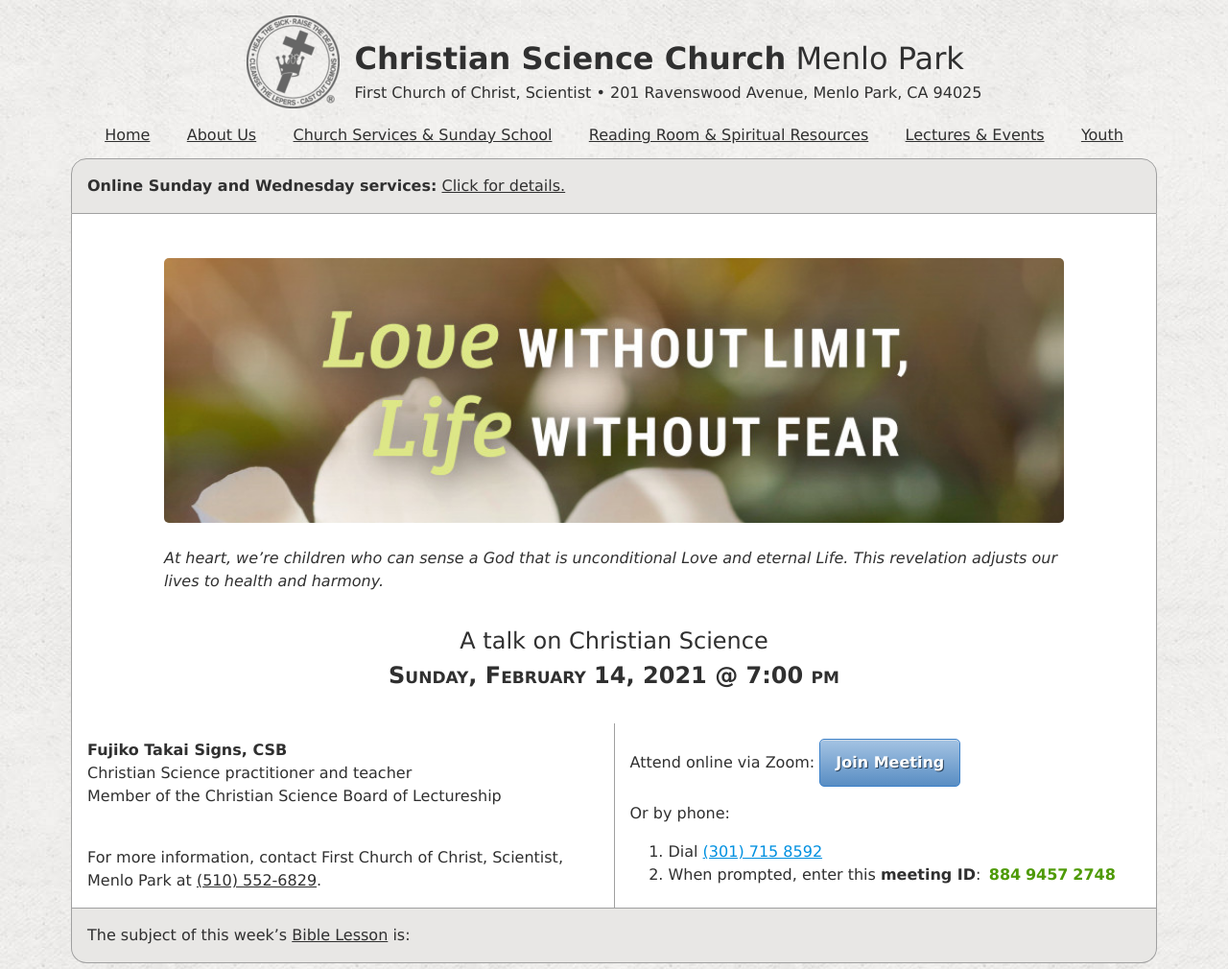
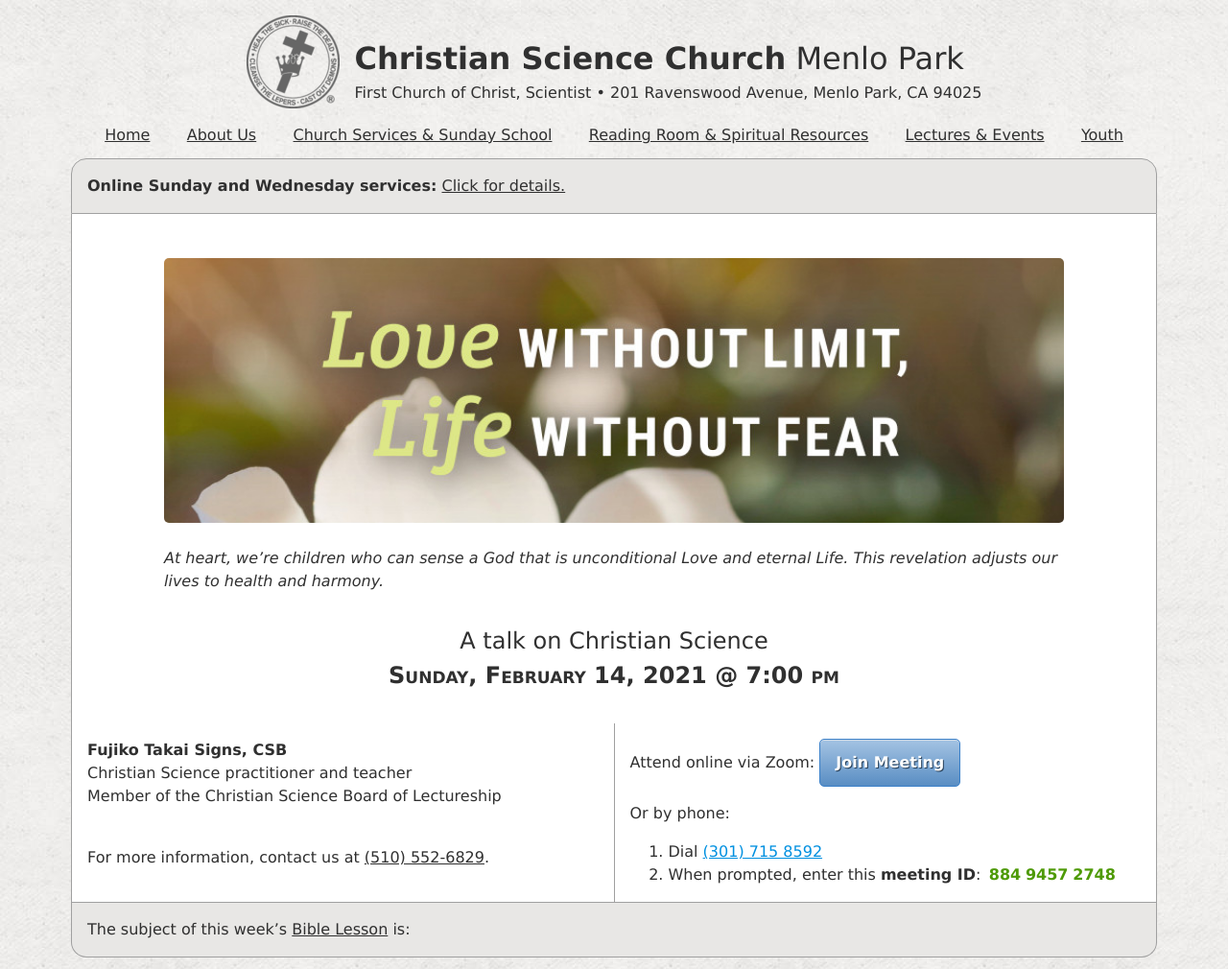
Before and after one commit to kalgynirae/csmenlopark, a Jekyll site: the page built from pages/lecture2021.md, in a window 1280 px wide, cut to the strip 0-1010 px from the top of the page. Shown: the whole strip at 96% size. Built offline with Jekyll 4.4.1, drawn with Linux system fonts in a browser that asks for light colours; nearby versions of some CDN libraries; our own code applies the rules of GitHub Pages for plain Markdown files.

Commit message:
Change wording of "contact us" for the lecture

```diff
--- a/pages/lecture2021.md
+++ b/pages/lecture2021.md
@@ -28,8 +28,7 @@
 Member of the Christian Science Board of Lectureship
 
 <br>
-For more information, contact First Church of Christ, Scientist, Menlo Park at
-<a href="tel:+15105526829">(510) 552-6829</a>.
+For more information, contact us at <a href="tel:+15105526829">(510) 552-6829</a>.
 
 </div>
 
```
